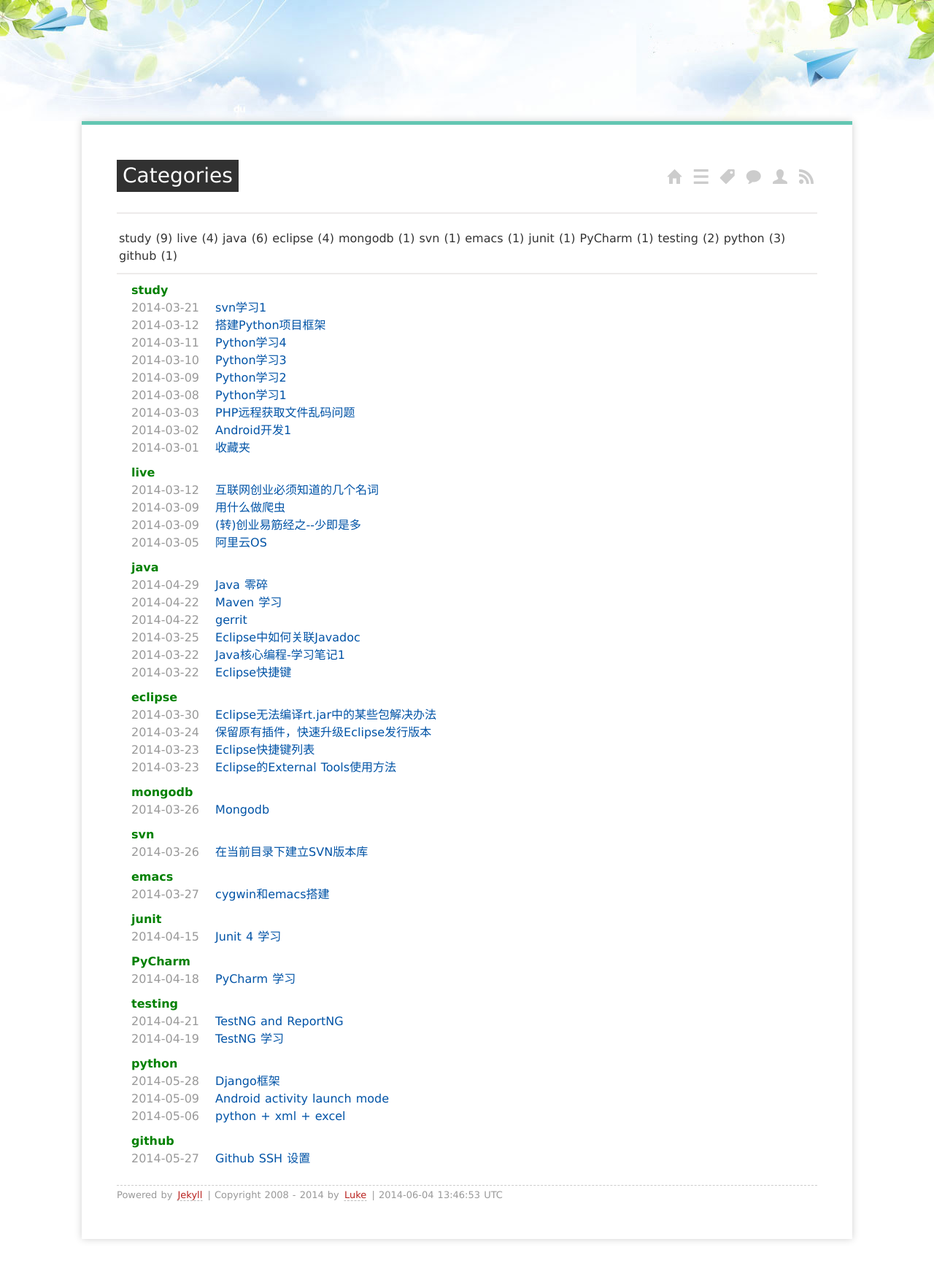
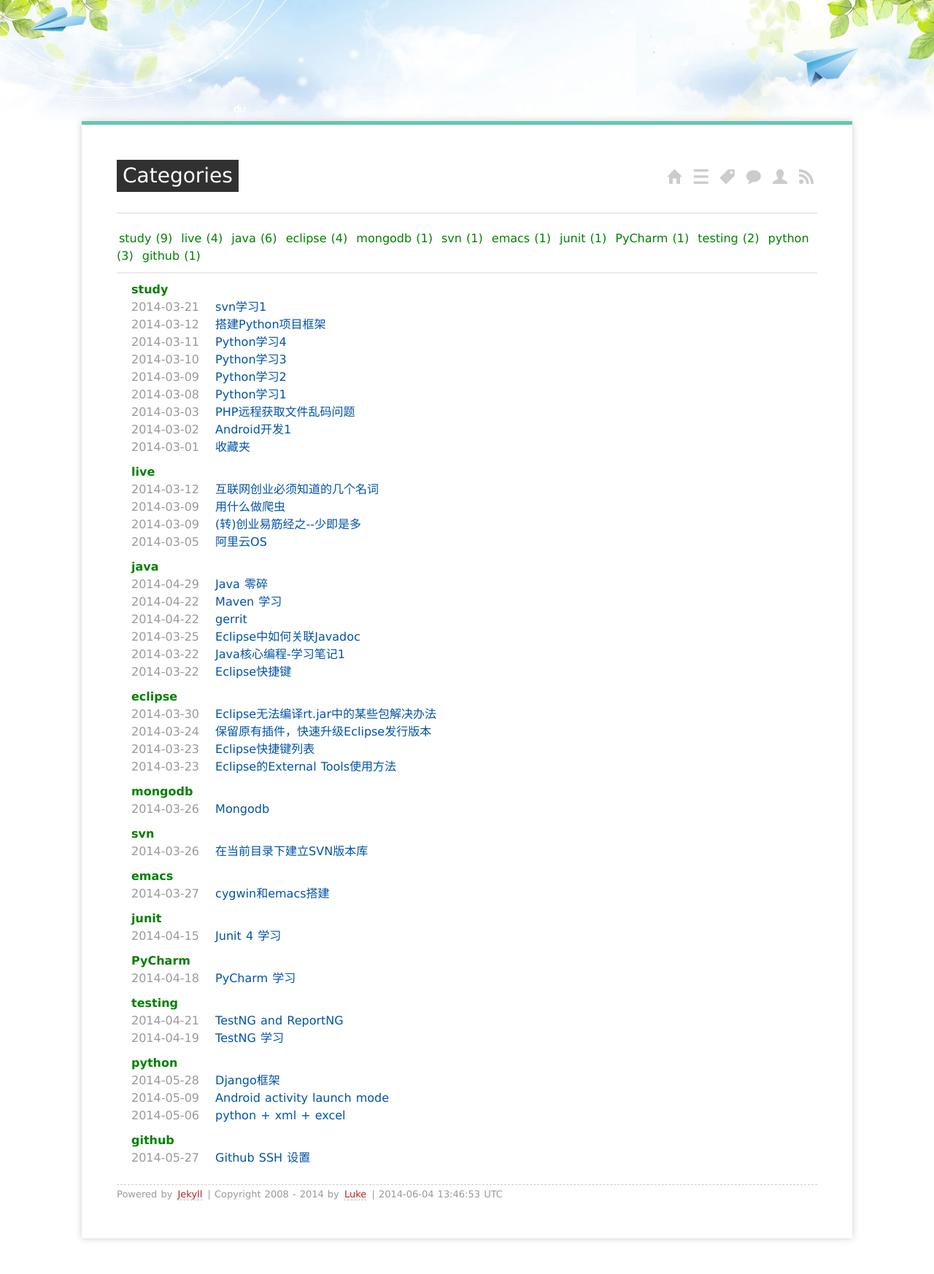
Before and after one commit to yujialive/yujialive.github.io, a Jekyll site: the page built from categories/index.md, in a window 1280 px wide. Shown: the whole page at 73% size. Built offline with Jekyll 4.4.1, drawn with Linux system fonts in a browser that asks for light colours; Markdown is read by kramdown in place of the engine named in the settings.

Commit message:
daily updates

```diff
--- a/categories/index.md
+++ b/categories/index.md
@@ -5,11 +5,8 @@ layout: page
 
 <div id='tag_cloud'>
 {% for cat in site.categories %}
-<div class="tag_item">
-    <a href="#{{ cat[0] }}" title="{{ cat[0] }}" rel="{{ cat[1].size }}">{{ cat[0] }} ({{ cat[1].size }})</a>
-</div>
+<a href="#{{ cat[0] }}" title="{{ cat[0] }}" rel="{{ cat[1].size }}">{{ cat[0] }} ({{ cat[1].size }})</a>
 {% endfor %}
-<div class="clear"></div>
 </div>
 
 <ul class="listing">
--- a/media/css/screen.css
+++ b/media/css/screen.css
@@ -261,24 +261,16 @@ footer a:hover {
 #tag_cloud {
     border-bottom: #edebea solid 2px;
     padding-bottom: 10px;
-    position: relative;
 }
 
 #tag_cloud a {
     margin:6px 2px;
     padding:3px 1px;
-    color:#333;
+    color:green;
+    text-decoration: none;
 }
 
-.tag_item {
-    position: relative;
-    float: left;
-    font-size: 1em;
+#tag_cloud a:hover {
+    text-decoration: none;
+    font-weight: bold;
 }
-
-.tag_item:hover {
-    background: yellow;
-    font-size: 2em;
-    top:-20px;
-    left:-20px;
-}
```
Also changed, not shown: tags/index.md (+1 -4 lines).
